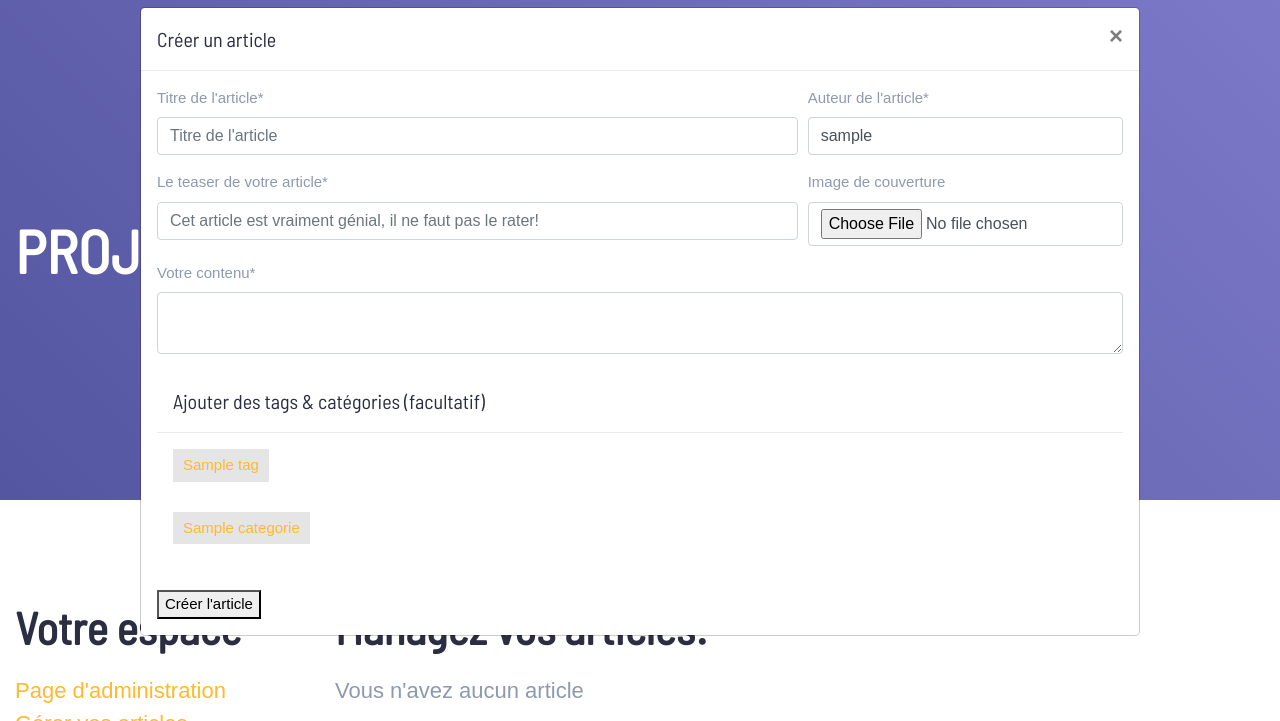
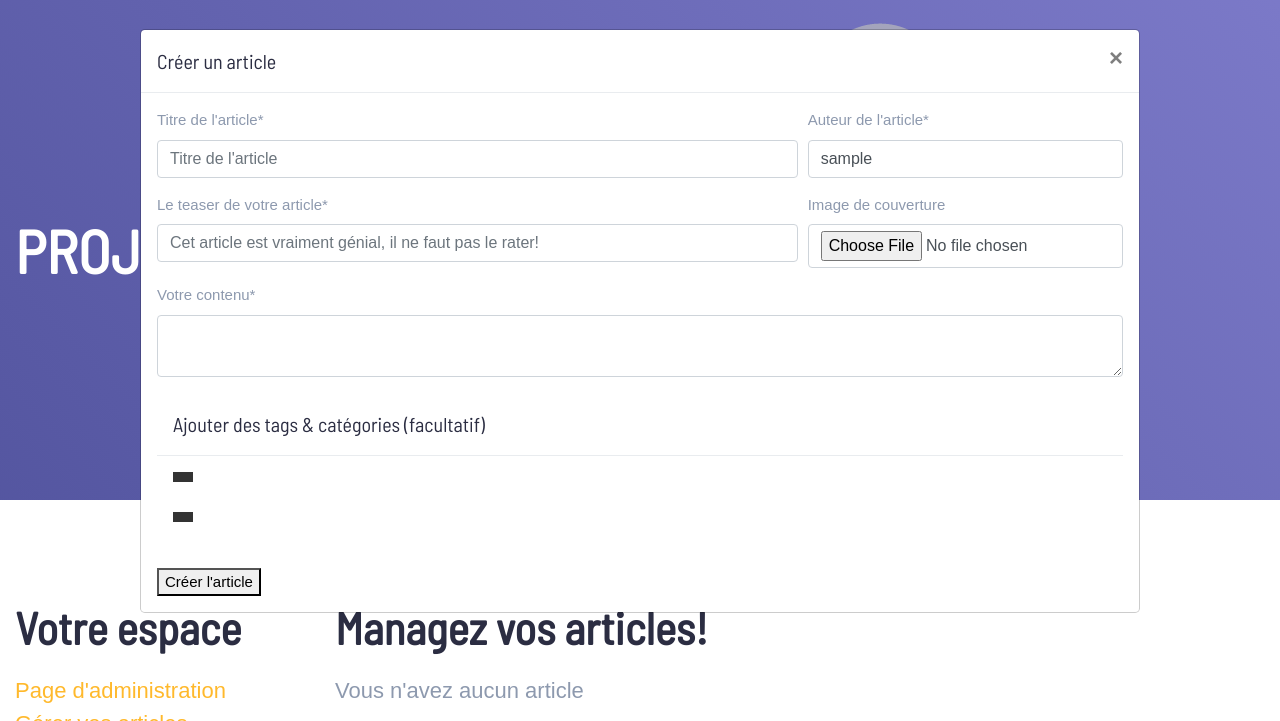
Before and after one commit to rosoam/rosoam_1, a PHP site: page /admin in a window 1280 px wide, after a click on "Créer un article?". Shown: the part 79-800 px from the top of the page. Run offline with PHP 8.4, Linux system fonts and the light colour scheme; the visitor is signed in with stand-in values (Sample User, id 1); tables that the repository leaves empty or names only in its code hold one stand-in row (values such as "Sample post"); data that the repository does not hold is empty; some libraries are stand-ins or nearby versions; some web fonts are replaced.

Commit message:
petites modif 30.05.18

```diff
--- a/src/Model/PostsManager.php
+++ b/src/Model/PostsManager.php
@@ -30,9 +30,8 @@ class PostsManager extends Manager
         if( $personal === true )
         {
             $db = $this->connection_to_db();
-            $req_all_posts = "SELECT id_article, titre_article, auteur_article, extrait_article, contenu_article, DATE_FORMAT(publication_article, '%d/%m/%Y') AS publication_article, couverture_article, slug_article, likes_article FROM t_article AS a JOIN rel_utilisateur_article AS ua ON ua.fk_article=a.id_article JOIN t_utilisateur AS u ON ua.fk_utilisateur=u.id_utilisateur WHERE ua.fk_utilisateur=:id_utilisateur ORDER BY :order ASC LIMIT :limit";
+            $req_all_posts = "SELECT id_article, titre_article, auteur_article, extrait_article, contenu_article, DATE_FORMAT(publication_article, '%d/%m/%Y') AS publication_article, couverture_article, slug_article, likes_article FROM t_article AS a JOIN rel_utilisateur_article AS ua ON ua.fk_article=a.id_article JOIN t_utilisateur AS u ON ua.fk_utilisateur=u.id_utilisateur WHERE ua.fk_utilisateur=:id_utilisateur ORDER BY $order_by DESC LIMIT :limit";
             $query = $db->prepare($req_all_posts);
-            $query->bindParam(':order', $order_by, PDO::PARAM_STR);
             $query->bindParam(':limit', $limit, PDO::PARAM_INT);
             $query->bindParam(':id_utilisateur',$_SESSION['user_id'], PDO::PARAM_INT);
             $query->execute();
@@ -41,9 +40,8 @@ class PostsManager extends Manager
         else
         {
             $db = $this->connection_to_db();
-            $req_all_posts = "SELECT id_article, titre_article, auteur_article, extrait_article, contenu_article, DATE_FORMAT(publication_article, '%d/%m/%Y') AS publication_article, couverture_article, slug_article, likes_article FROM t_article ORDER BY :order ASC LIMIT :limit";
+            $req_all_posts = "SELECT id_article, titre_article, auteur_article, extrait_article, contenu_article, DATE_FORMAT(publication_article, '%d/%m/%Y') AS publication_article, couverture_article, slug_article, likes_article FROM t_article ORDER BY $order_by DESC LIMIT :limit";
             $query = $db->prepare($req_all_posts);
-            $query->bindParam(':order', $order_by, PDO::PARAM_STR);
             $query->bindParam(':limit', $limit, PDO::PARAM_INT);
             $query->execute();
         }
@@ -303,7 +301,7 @@ class PostsManager extends Manager
     public function all_tags()
     {
         $db = $this->connection_to_db();
-        $req = "SELECT nom_tag, slug_tag FROM t_tag";
+        $req = "SELECT * FROM t_tag";
         $query = $db->prepare($req);
         $query->execute();
 
@@ -313,7 +311,7 @@ class PostsManager extends Manager
     public function tags($id_article)
     {
         $db = $this->connection_to_db();
-        $req_tags = "SELECT ta.nom_tag FROM t_tag AS ta JOIN rel_article_tags AS ata ON ata.fk_tag=ta.id_tag JOIN t_article AS ar ON ata.fk_article=ar.id_article WHERE ata.fk_article=:id_article";
+        $req_tags = "SELECT * FROM t_tag AS ta JOIN rel_article_tags AS ata ON ata.fk_tag=ta.id_tag JOIN t_article AS ar ON ata.fk_article=ar.id_article WHERE ata.fk_article=:id_article";
         $query = $db->prepare($req_tags);
         $query->bindParam(':id_article',$id_article, PDO::PARAM_INT);
         $query->execute();
@@ -341,7 +339,7 @@ class PostsManager extends Manager
     public function all_categories()
     {
         $db = $this->connection_to_db();
-        $req = "SELECT nom_categorie, slug_categorie FROM t_categorie";
+        $req = "SELECT * FROM t_categorie";
         $query = $db->prepare($req);
         $query->execute();
 
@@ -351,7 +349,7 @@ class PostsManager extends Manager
     public function categories($id_article)
     {
         $db = $this->connection_to_db();
-        $req_categories = "SELECT ca.nom_categorie FROM t_categorie AS ca JOIN rel_article_categorie as aca ON aca.fk_categorie=ca.id_categorie JOIN t_article AS ar ON aca.fk_article= ar.id_article WHERE aca.fk_article=:id_article";
+        $req_categories = "SELECT * FROM t_categorie AS ca JOIN rel_article_categorie as aca ON aca.fk_categorie=ca.id_categorie JOIN t_article AS ar ON aca.fk_article= ar.id_article WHERE aca.fk_article=:id_article";
         $query = $db->prepare($req_categories);
         $query->bindParam(':id_article',$id_article, PDO::PARAM_INT);
         $query->execute();
--- a/src/public/css/style.css
+++ b/src/public/css/style.css
@@ -457,18 +457,31 @@ body.modal-open #menu  {
 .tag-item, .categorie-item {
     margin-right:10px;
     padding:5px 10px;
-    background-color:rgba(0,0,0,0.1);
+    background-color:rgba(0,0,0,0.8);
     margin-bottom:10px;
     cursor:pointer;
+    position:relative;
+}
+.tag-item:before, .categorie-item:before {
+    position:absolute;
+    bottom:-100%;
+    left:0;
+    width:100%;
+    height:100%;
+    content:"";
+    background-color:rgba(255,255,255,0.2);
+    transition: all .35s;
 }
 .tag-item p, .categorie-item p {
     padding:0;
     margin:0;
     font-size:15px;
 }
-.tag-item.active, .categorie-item.active {
-    background-color:#1b1e21;
+.tag-item a, .categorie-item a {
     color:#fff;
+}
+.tag-item.active:before, .categorie-item.active:before {
+    bottom:0;
 }
 /* admin */
 .admin-menu-area .admin-menu {
```
Also changed, not shown: src/public/uploads/couvertures-articles/picto_esencial.png (added).
